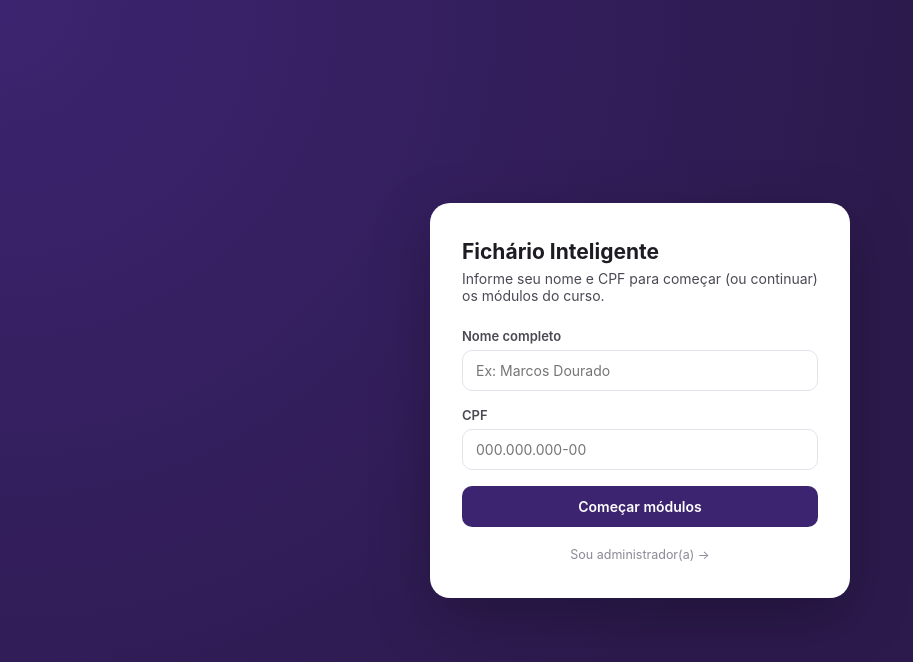
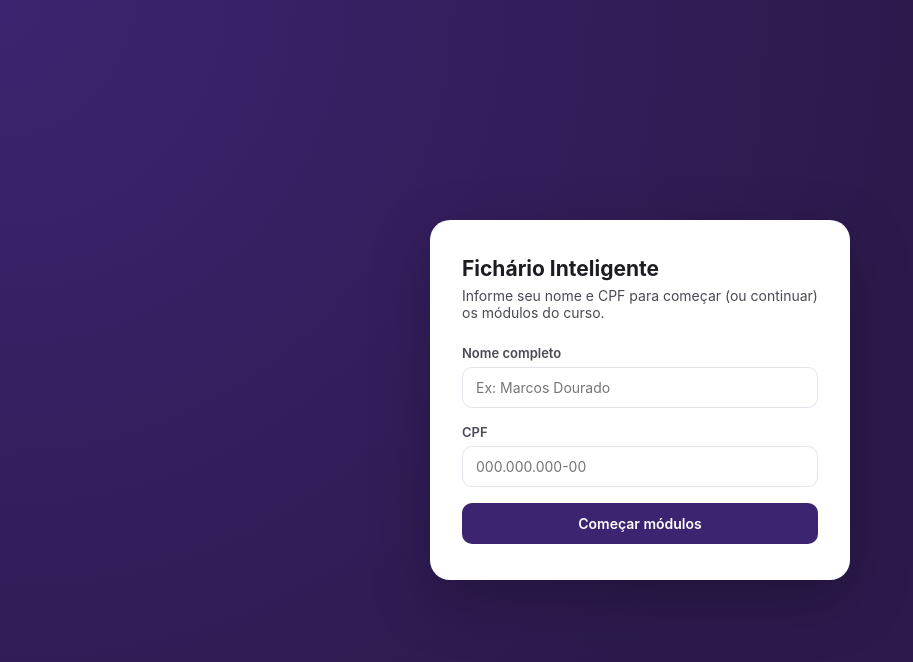
Before and after one commit to Erickaocode/Somos-CK-modulos, a React (Vite) app: page / in a window 1280 px wide. Shown: the top 662 px of the page, without its empty margins (0-913 px from the left). Built offline with nearby package versions, Linux system fonts and the light colour scheme.

Commit message:
refactor: remove link de admin da tela de identificação
A área administrativa passa a ser acessada só diretamente pela rota
/admin, sem atalho visível na tela do jovem.

```diff
--- a/src/index.css
+++ b/src/index.css
@@ -261,18 +261,6 @@ button {
 .btn:disabled {
   opacity: 0.5;
   cursor: not-allowed;
-}
-
-.link-admin {
-  display: block;
-  text-align: center;
-  margin-top: 20px;
-  font-size: 12.5px;
-  color: var(--cinza-400);
-}
-
-.link-admin:hover {
-  color: var(--roxo-700);
 }
 
 /* ---------- Banner / hero ---------- */
--- a/src/pages/IdentificacaoPage.tsx
+++ b/src/pages/IdentificacaoPage.tsx
@@ -1,5 +1,5 @@
 import { useEffect, useState, type FormEvent } from 'react';
-import { Link, useNavigate } from 'react-router-dom';
+import { useNavigate } from 'react-router-dom';
 import { cpfValido, formatarCPF } from '../lib/cpf';
 import { obterSessao, salvarSessao, semearDadosDemo } from '../lib/storage';
 
@@ -73,10 +73,6 @@ export default function IdentificacaoPage() {
             Começar módulos
           </button>
         </form>
-
-        <Link to="/admin" className="link-admin">
-          Sou administrador(a) →
-        </Link>
       </div>
     </div>
   );
```
Also changed, not shown: 1 other file (tests, documents, lock files or other folders).
